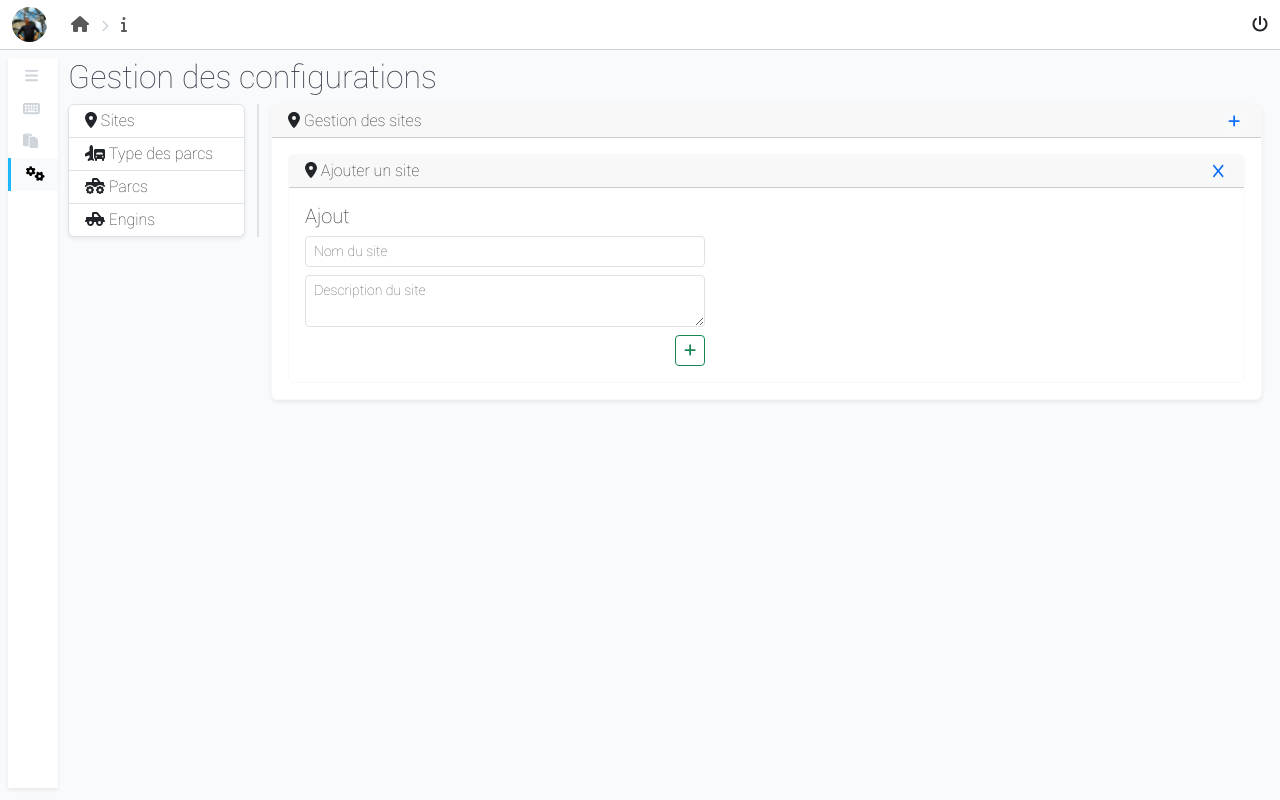
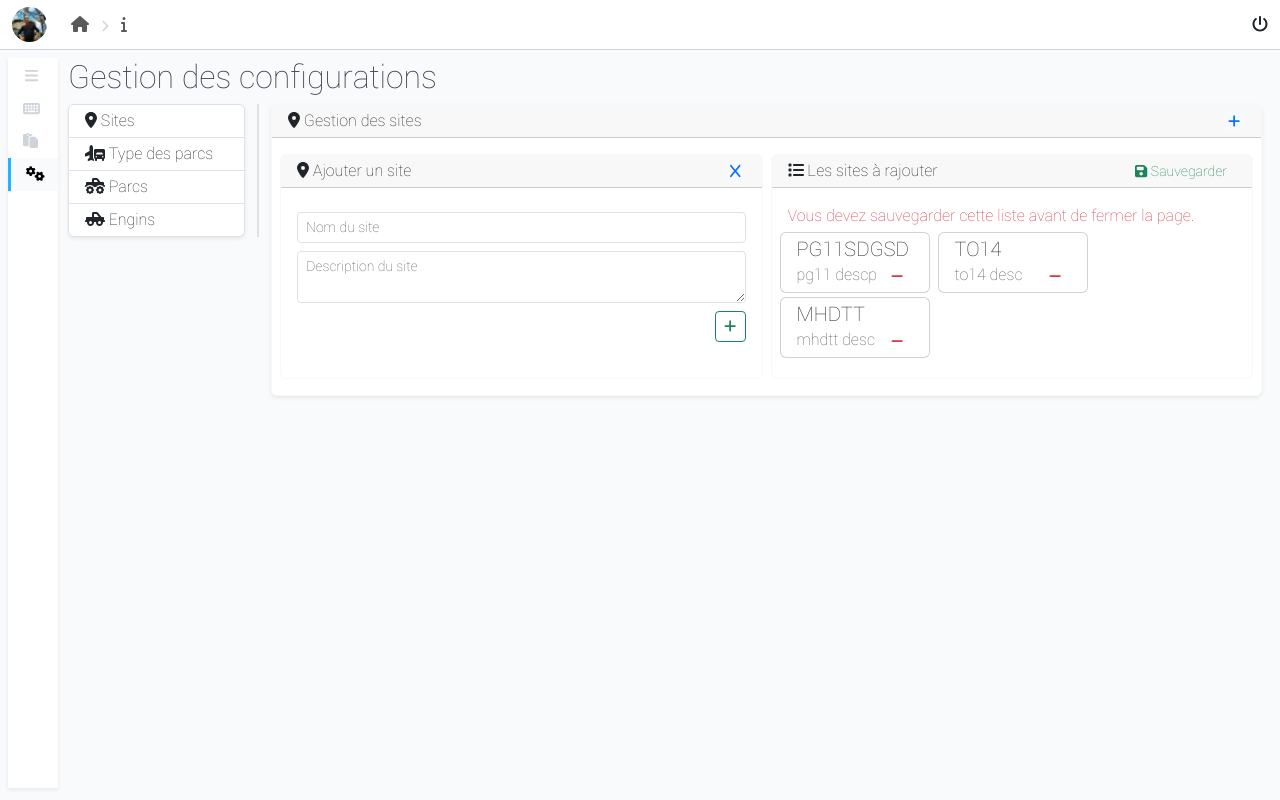
Before and after one commit to ghalass/react_client_001, a React (Create React App) app: page /config/sites/create in a window 1280 px wide. Built offline with nearby package versions, Linux system fonts and the light colour scheme.

Commit message:
add react-toastify & prepare creating site

```diff
--- a/package.json
+++ b/package.json
@@ -16,6 +16,7 @@
     "react-dom": "^18.2.0",
     "react-router-dom": "^6.15.0",
     "react-scripts": "5.0.1",
+    "react-toastify": "^9.1.3",
     "web-vitals": "^2.1.4",
     "yup": "^1.2.0"
   },
--- a/src/components/sites/site/SiteCreate.jsx
+++ b/src/components/sites/site/SiteCreate.jsx
@@ -1,15 +1,40 @@
-import { faLocationDot, faPlus, faX } from "@fortawesome/free-solid-svg-icons";
+import {
+  faList,
+  faLocationDot,
+  faMinus,
+  faPlus,
+  faSave,
+  faX,
+} from "@fortawesome/free-solid-svg-icons";
 import { FontAwesomeIcon } from "@fortawesome/react-fontawesome";
-import React from "react";
+import React, { useState } from "react";
 import { Card } from "react-bootstrap";
 import { Link } from "react-router-dom";
 
 import { Formik, Field, Form, ErrorMessage } from "formik";
 import * as Yup from "yup";
 
+import { toast } from "react-toastify";
+
 function SiteCreate() {
+  const [listToAdd, setListToAdd] = useState([
+    {
+      title: "PG11sdgsdvddssssss",
+      description: "pg11 descpg11 descpg11 descpg11 desc",
+    },
+    {
+      title: "TO14",
+      description: "to14 desc",
+    },
+    {
+      title: "MHDTT",
+      description: "mhdtt desc",
+    },
+  ]);
+
   return (
-    <Card border="light">
+    <div className="row d-flex justify-content-center">
+      <Card border="light" className="col-md px-0 mx-1">
         <Card.Header className="py-1">
           <div className="d-flex align-items-center justify-content-between">
             <div>
@@ -21,11 +46,6 @@ function SiteCreate() {
           </div>
         </Card.Header>
         <Card.Body>
-        <Card.Title>Ajout</Card.Title>
-        {/*  <Card.Text>
-          Some quick example text to build on the card title and make up the
-          bulk of the card's content.
-        </Card.Text> */}
           <div>
             <Formik
               initialValues={{ title: "", description: "" }}
@@ -41,14 +61,24 @@ function SiteCreate() {
               })}
               onSubmit={(values, { setSubmitting }) => {
                 setTimeout(() => {
-                alert(JSON.stringify(values, null, 2));
+                  /* alert(JSON.stringify(values, null, 2)); */
+                  const itemExist = listToAdd.filter(
+                    (i) =>
+                      i.title.trim().toLowerCase() ===
+                      values.title.trim().toLowerCase()
+                  );
+                  if (itemExist.length === 0) {
+                    setListToAdd([...listToAdd, values]);
+                  } else {
+                    toast.warning("Ce site est dèjà dans votre liste.");
+                  }
                   setSubmitting(false);
                 }, 400);
               }}
             >
               {(props) => {
                 return (
-                <Form style={{ maxWidth: "400px" }}>
+                  <Form>
                     <div className="mt-2  ">
                       <Field
                         className={
@@ -100,6 +130,61 @@ function SiteCreate() {
           </div>
         </Card.Body>
       </Card>
+
+      <Card border="light" className="col-md px-0 mx-1">
+        <Card.Header className="py-1">
+          <div className="d-flex align-items-center justify-content-between">
+            <div>
+              <FontAwesomeIcon icon={faList} /> Les sites à rajouter
+            </div>
+            <div
+              className="btn btn-sm text-success py-0"
+              onClick={() => {
+                console.log(listToAdd);
+              }}
+            >
+              <FontAwesomeIcon icon={faSave} className="mx-1" />
+              Sauvegarder
+            </div>
+          </div>
+        </Card.Header>
+        <Card.Body>
+          <Card.Text className="text-danger mb-1">
+            Vous devez sauvegarder cette liste avant de fermer la page.
+          </Card.Text>
+          <div className="row">
+            {listToAdd.map((item, index) => (
+              <Card
+                key={index}
+                style={{ width: "150px" }}
+                className="p-0 mb-1 mx-1"
+              >
+                <Card.Body className="py-1">
+                  <Card.Title>
+                    {item.title.slice(0, 9).toUpperCase()}
+                  </Card.Title>
+                  <Card.Subtitle className="text-muted">
+                    <div className="d-flex align-content-center justify-content-between">
+                      <div>{item.description.slice(0, 10)} </div>
+                      <div
+                        className="btn btn-sm text-danger py-0"
+                        onClick={() => {
+                          setListToAdd(
+                            listToAdd.filter((i) => i.title !== item.title)
+                          );
+                        }}
+                      >
+                        <FontAwesomeIcon icon={faMinus} />
+                      </div>
+                    </div>
+                  </Card.Subtitle>
+                </Card.Body>
+              </Card>
+            ))}
+          </div>
+        </Card.Body>
+      </Card>
+    </div>
   );
 }
 
--- a/src/pages/MainLayout.jsx
+++ b/src/pages/MainLayout.jsx
@@ -3,6 +3,8 @@ import Header from "../components/header/Header";
 import { Outlet } from "react-router-dom";
 import { Container } from "react-bootstrap";
 import MainSideBar from "../components/sidebar/MainSideBar";
+import "react-toastify/dist/ReactToastify.css";
+import { ToastContainer } from "react-toastify";
 
 function MainLayout() {
   return (
@@ -10,6 +12,21 @@ function MainLayout() {
       <Header />
       <Container fluid className="p-2 mainContainer">
         <MainSideBar />
+        <div className="text-left">
+          <ToastContainer
+            position="top-right"
+            autoClose={5000}
+            hideProgressBar={false}
+            newestOnTop={true}
+            closeOnClick={true}
+            rtl={false}
+            pauseOnHover={false}
+            pauseOnFocusLoss={false}
+            draggable={false}
+            progress={undefined}
+            theme="light"
+          />
+        </div>
         <div className="main">
           <Outlet />
         </div>
--- a/src/pages/PageNotFound.jsx
+++ b/src/pages/PageNotFound.jsx
@@ -1,7 +1,12 @@
 import React from "react";
 
 function PageNotFound() {
-  return <div>Page Not Found !</div>;
+  return (
+    <div className="text-center text-danger mt-5">
+      <h2 className="pageTitle ">404</h2>
+      Page Not Found !
+    </div>
+  );
 }
 
 export default PageNotFound;
```
Also changed, not shown: 1 other file (tests, documents, lock files or other folders). Lines whose indentation alone changed are shown as unchanged.
